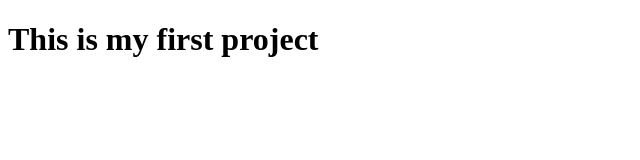
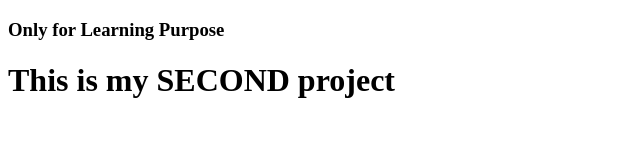
Before and after one commit to SubediBishwo/project1, a plain HTML site: page index.html in a window 1280 px wide. Shown: the whole page, without its empty margins (0-640 px from the left). Drawn offline with Linux system fonts and the light colour scheme.

Commit message:
second commit

```diff
--- a/index.html
+++ b/index.html
@@ -7,6 +7,7 @@
     <link rel="stylesheet" href="style.css">
 </head>
 <body>
-    <h1>This is my first project</h1>
+    <h3> Only for Learning Purpose</h3>
+    <h1>This is my SECOND project</h1>
 </body>
 </html>
```
